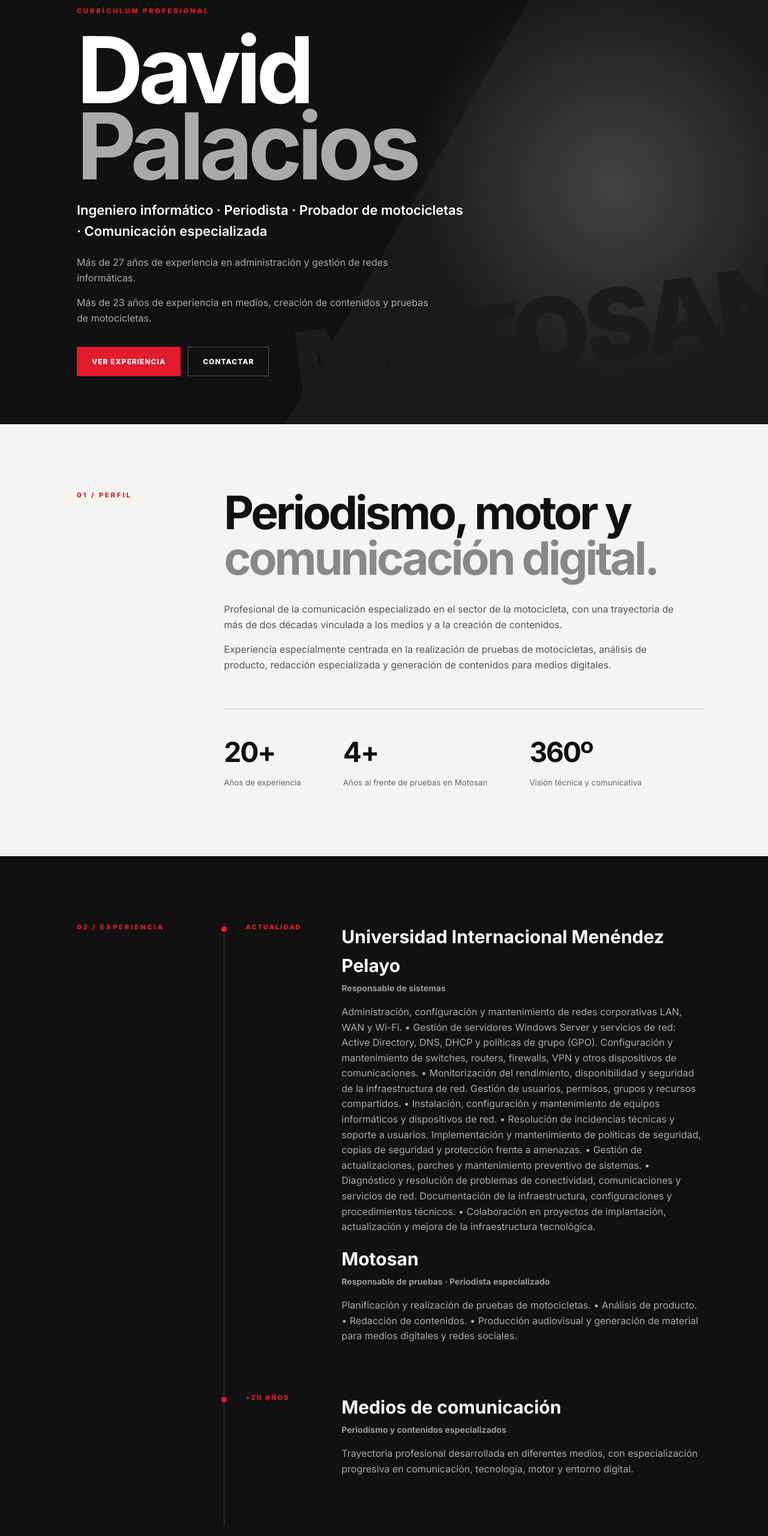
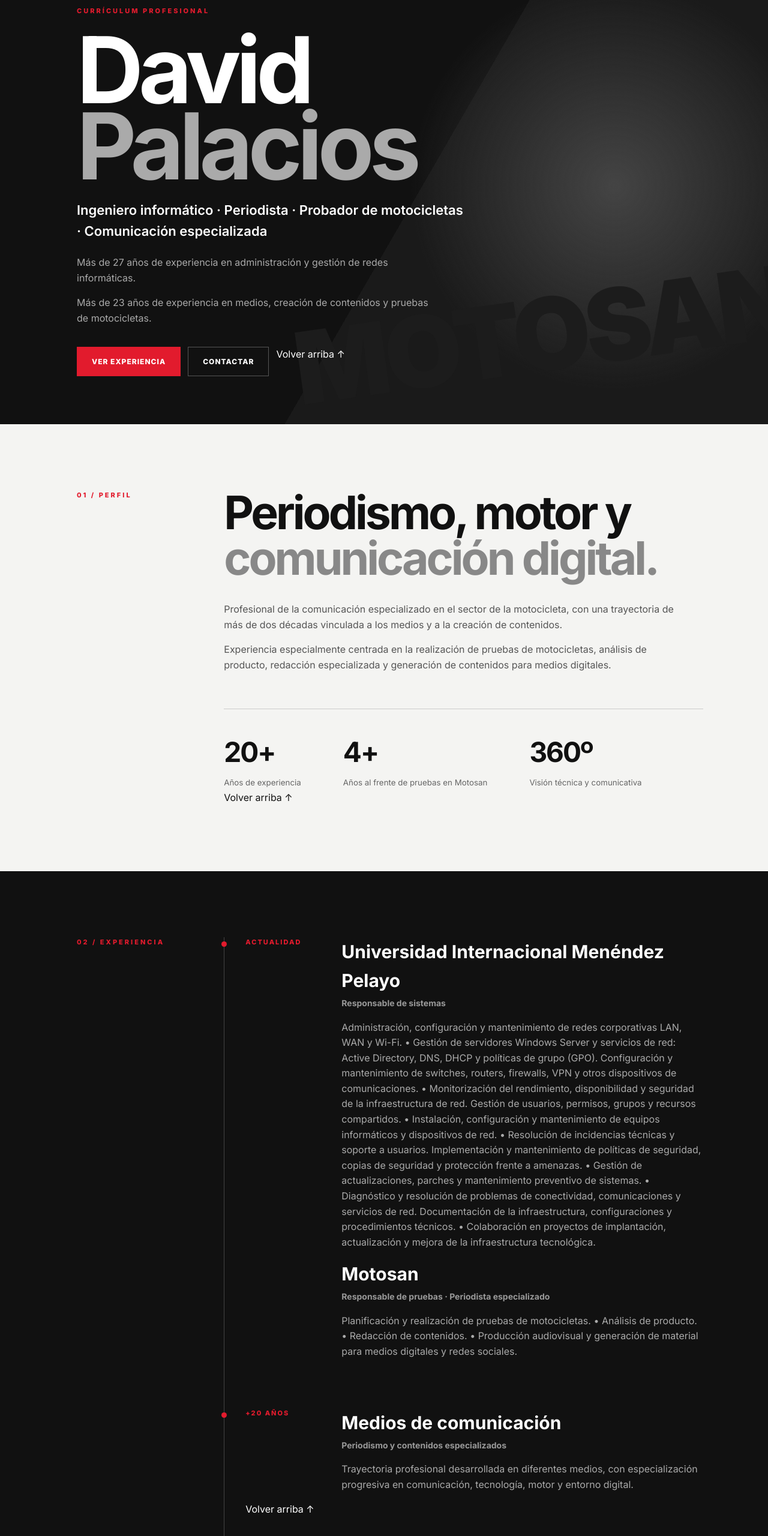
Before and after one commit to davidpalaciosiglesias/curriculum, a plain HTML site: page index.html in a window 1280 px wide. Shown: the part 176-2736 px from the top of the page at 60% size. Drawn offline with Linux system fonts and the light colour scheme.

Commit message:
Enhance navigation with 'Volver arriba' links
Added 'Volver arriba ↑' links for better navigation.

```diff
--- a/index.html
+++ b/index.html
@@ -32,6 +32,7 @@
     <div class="actions">
       <a class="btn primary" href="#experiencia">Ver experiencia</a>
       <a class="btn secondary" href="#contacto">Contactar</a>
+      <a href="#inicio">Volver arriba ↑</a>
     </div>
   </div>
   <div class="hero-bike">MOTOSAN</div>
@@ -49,6 +50,7 @@
       <div><strong>4+</strong><small>Años al frente de pruebas en Motosan</small></div>
       <div><strong>360º</strong><small>Visión técnica y comunicativa</small></div>
     </div>
+    <a href="#inicio">Volver arriba ↑</a>
   </div>
 </section>
 
@@ -78,6 +80,7 @@ Documentación de la infraestructura, configuraciones y procedimientos técnicos
           <h4>Periodismo y contenidos especializados</h4>
           <p>Trayectoria profesional desarrollada en diferentes medios, con especialización progresiva en comunicación, tecnología, motor y entorno digital.</p>
         </div>
+        <a href="#inicio">Volver arriba ↑</a>
       </article>
     </div>
   </div>
@@ -95,6 +98,7 @@ Documentación de la infraestructura, configuraciones y procedimientos técnicos
       <article class="card"><b>05</b><h3>Tecnología</h3><p>Perfil técnico complementado por formación en Ingeniería Informática y experiencia en entornos digitales.</p></article>
       <article class="card"><b>06</b><h3>Innovación</h3><p>Integración de nuevas herramientas y formatos para mejorar la comunicación y el alcance de los contenidos.</p></article>
     </div>
+    <a href="#inicio">Volver arriba ↑</a>
   </div>
 </section>
 
@@ -109,9 +113,10 @@ Documentación de la infraestructura, configuraciones y procedimientos técnicos
       </div>
       <div class="edu-item">
         <span>2000 — 2004</span>
-        <h3>Ingeniería Informática</h3>
-        <p>Formación técnica complementada posteriormente con comunicación, innovación y entorno digital.</p>
+        <h3>Ingeniería Informática de sistemas</h3>
+        <p>Universidad Nacional de Educación a Distancia (UNED)</p>
       </div>
+      <a href="#inicio">Volver arriba ↑</a>
     </div>
   </div>
 </section>
@@ -125,6 +130,7 @@ Documentación de la infraestructura, configuraciones y procedimientos técnicos
       <div class="project"><span>TEST</span><strong>Motocicletas</strong><em>Pruebas dinámicas y análisis</em></div>
       <div class="project"><span>CONTENT</span><strong>Artículos</strong><em>Contenido editorial especializado</em></div>
       <div class="project"><span>MEDIA</span><strong>Vídeo</strong><em>Contenido audiovisual</em></div>
+    <a href="#inicio">Volver arriba ↑</a>
     </div>
   </div>
 </section>
```
